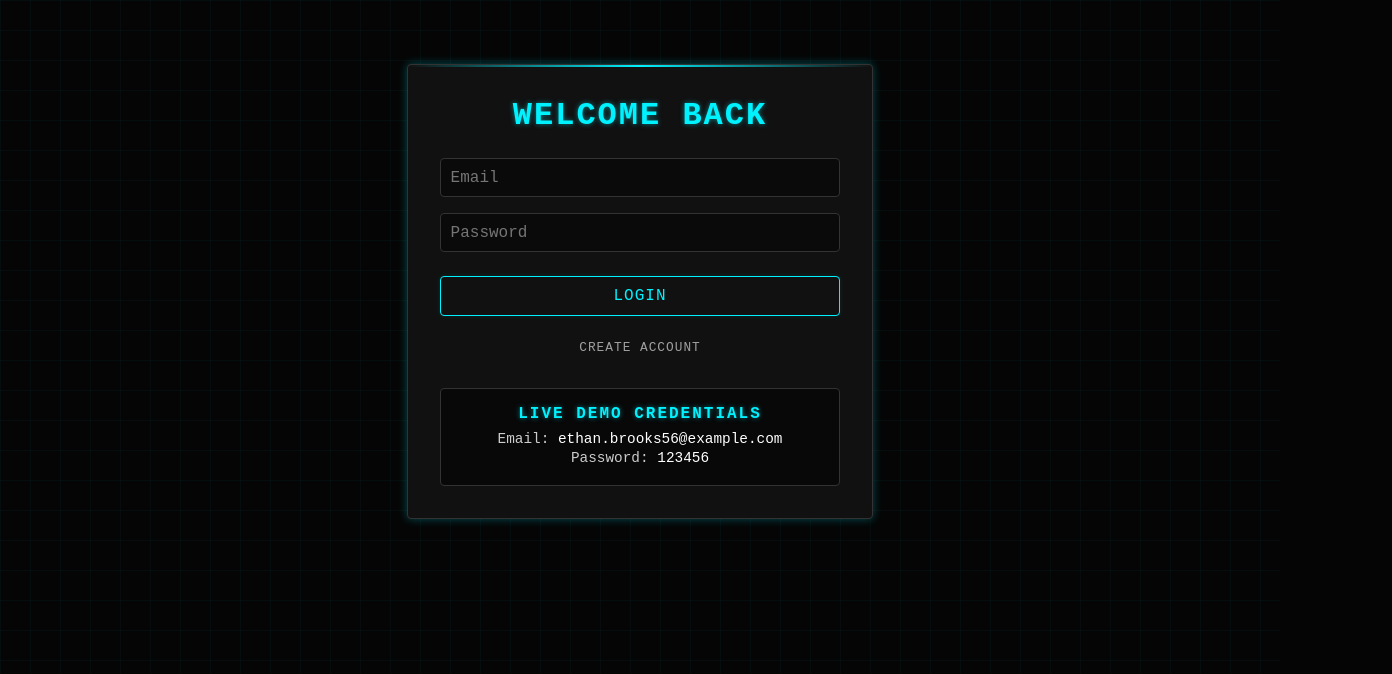
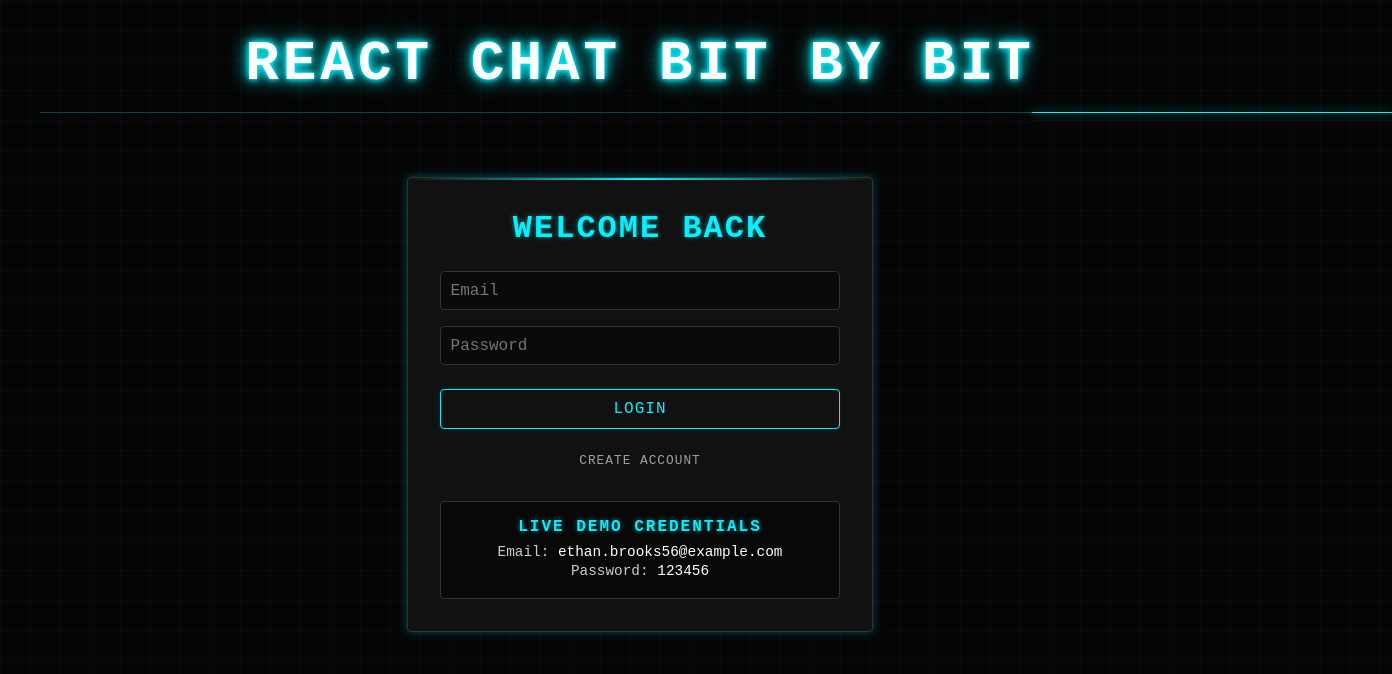
Before and after one commit to arjaedev/react-chat-bit-by-bit, a React (Vite) app in the folder client/: page / in a window 1280 px wide. Shown: the top 674 px of the page, 1392 px wide, since content can reach past the window. Built offline with nearby package versions, Linux system fonts and the light colour scheme.

Commit message:
Add big cyberpunk header to app

```diff
--- a/client/src/App.css
+++ b/client/src/App.css
@@ -12,3 +12,64 @@
   width: 100%;
   max-width: 800px;
 }
+
+.app-header {
+  width: 100%;
+  text-align: center;
+  margin-bottom: 2rem;
+  padding-bottom: 1rem;
+  border-bottom: 1px solid rgba(0, 242, 255, 0.3);
+  position: relative;
+}
+
+.app-header::after {
+  content: '';
+  position: absolute;
+  bottom: -1px;
+  left: 0;
+  width: 30%;
+  height: 1px;
+  background: #00f2ff;
+  box-shadow: 0 0 10px #00f2ff;
+  animation: scanline 3s linear infinite;
+}
+
+@keyframes scanline {
+  0% { left: 0; width: 0; opacity: 0; }
+  10% { width: 30%; opacity: 1; }
+  90% { width: 30%; opacity: 1; }
+  100% { left: 100%; width: 0; opacity: 0; }
+}
+
+.app-header h1 {
+  font-size: 3.5rem;
+  font-weight: 800;
+  color: #fff;
+  text-transform: uppercase;
+  letter-spacing: 4px;
+  text-shadow:
+    0 0 5px #00f2ff,
+    0 0 10px #00f2ff,
+    0 0 20px #00f2ff;
+  margin: 0;
+  position: relative;
+  display: inline-block;
+}
+
+.logout-btn {
+  margin-top: 2rem;
+  background: transparent;
+  border: 1px solid #ff0055;
+  color: #ff0055;
+  padding: 0.5rem 1.5rem;
+  font-family: 'Courier New', monospace;
+  text-transform: uppercase;
+  cursor: pointer;
+  transition: all 0.3s ease;
+}
+
+.logout-btn:hover {
+  background: #ff0055;
+  color: #fff;
+  box-shadow: 0 0 15px #ff0055;
+}
--- a/client/src/App.jsx
+++ b/client/src/App.jsx
@@ -41,8 +41,11 @@ function App() {
 
   return (
     <>
+      <header className="app-header">
+        <h1>React Chat Bit By Bit</h1>
+      </header>
       {handleView()}
-      {sessionToken && <button onClick={logout}>Logout</button>}
+      {sessionToken && <button onClick={logout} className="logout-btn">Logout</button>}
     </>
   )
 }
```
